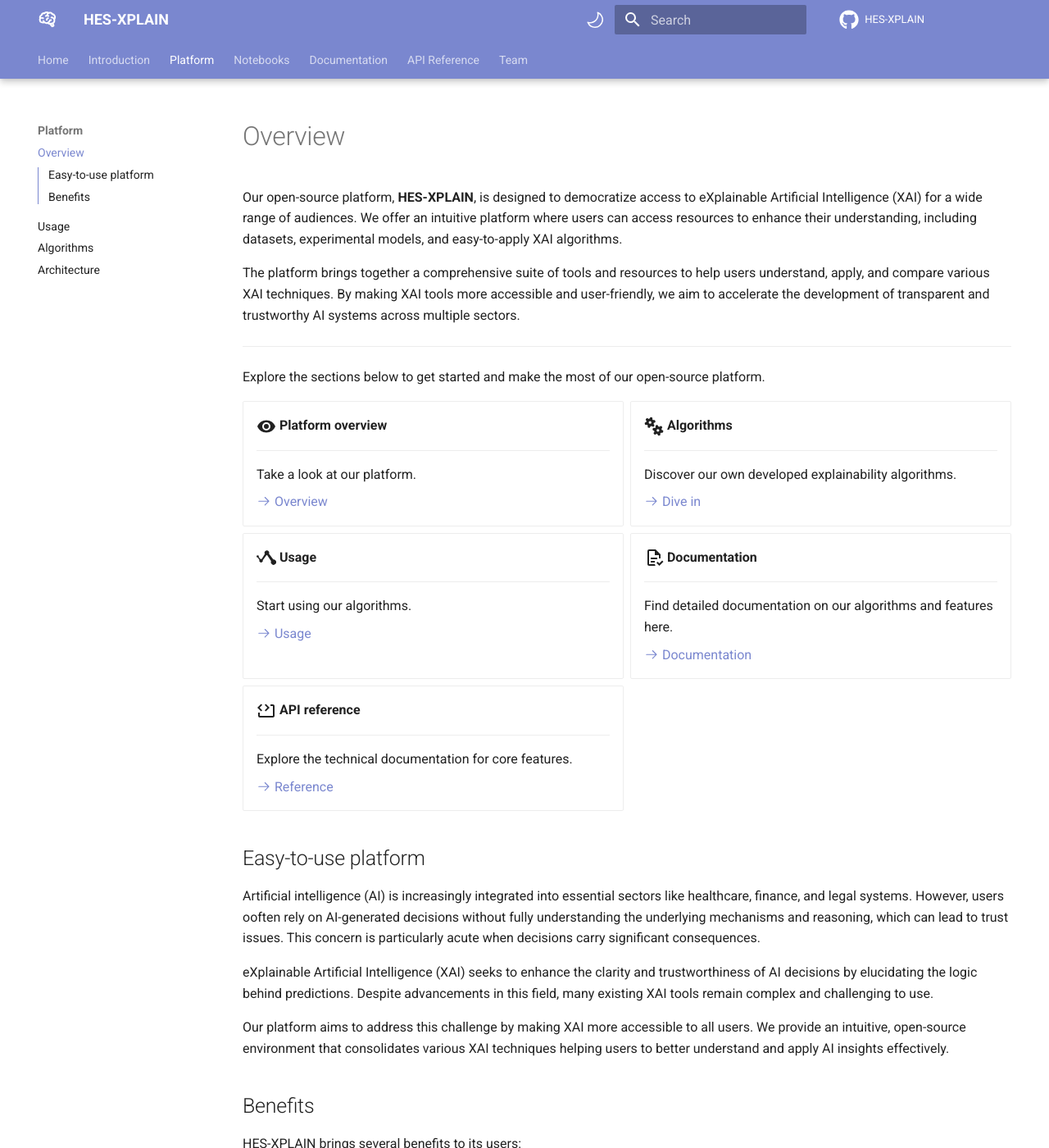
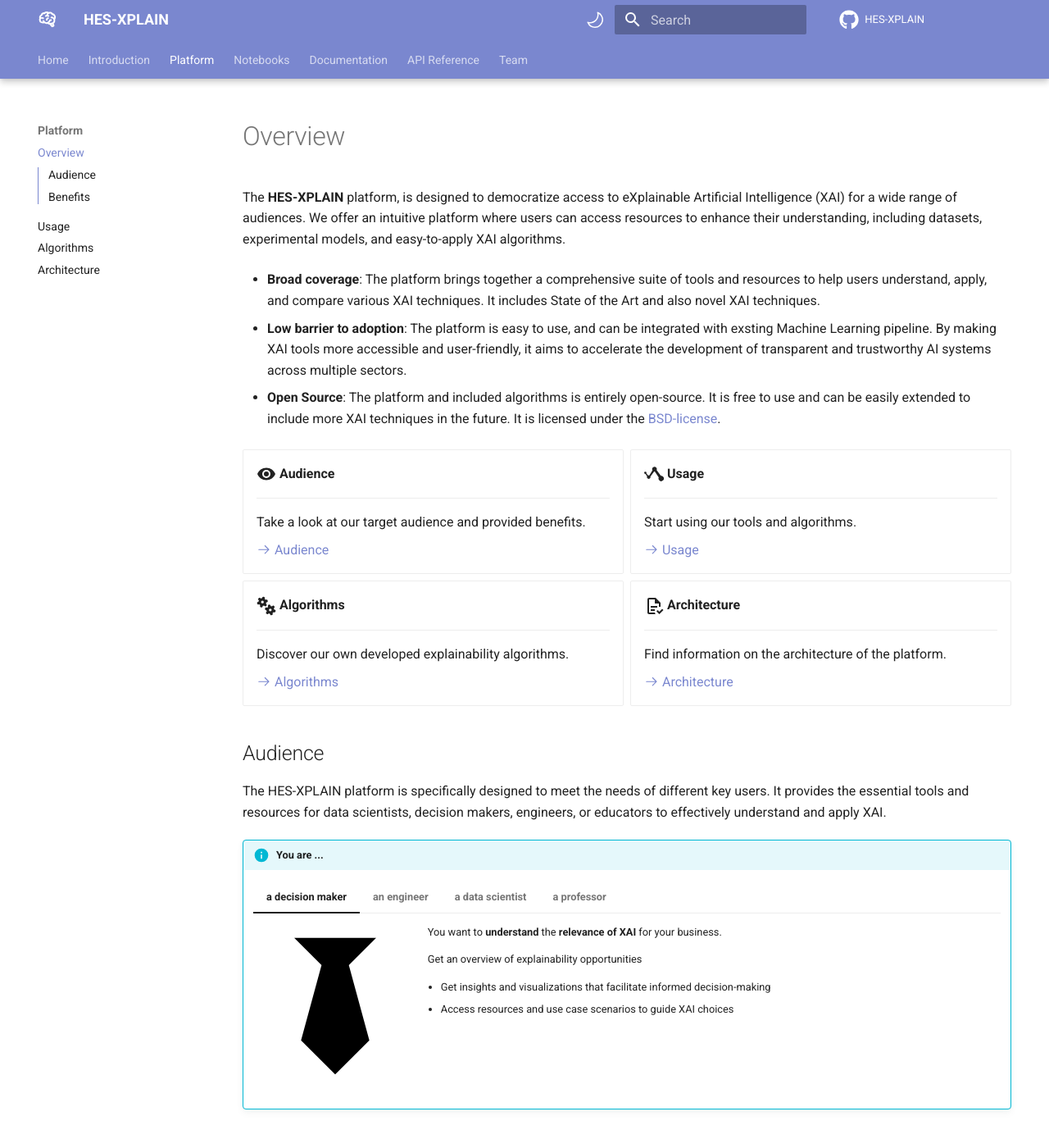
Before and after one commit to HES-XPLAIN/hes-xplain.github.io, an MkDocs documentation site: the page built from docs/platform/overview.md, in a window 1280 px wide and 1400 px high. Shown: the whole window at 82% size. Built offline with MkDocs 1.6.1 and Material for MkDocs 9.7.7, drawn with Linux system fonts in a browser that asks for light colours; comment, search, counter and statistics services are not loaded; some of the changed text lies outside the part shown.

Commit message:
Rework overview page

```diff
--- a/docs/platform/overview.md
+++ b/docs/platform/overview.md
@@ -1,21 +1,30 @@
 # Overview
 
-Our open-source platform, **HES-XPLAIN**, is designed to democratize access to eXplainable Artificial Intelligence (XAI) for a wide range of audiences. We offer an intuitive platform where users can access resources to enhance their understanding, including datasets, experimental models, and easy-to-apply XAI algorithms.
+The **HES-XPLAIN** platform, is designed to democratize access to eXplainable Artificial Intelligence (XAI) for a wide range of audiences. We offer an intuitive platform where users can access resources to enhance their understanding, including datasets, experimental models, and easy-to-apply XAI algorithms.
 
-The platform brings together a comprehensive suite of tools and resources to help users understand, apply, and compare various XAI techniques. By making XAI tools more accessible and user-friendly, we aim to accelerate the development of transparent and trustworthy AI systems across multiple sectors.
+- **Broad coverage**: The platform brings together a comprehensive suite of tools and resources to help users understand, apply, and compare various XAI techniques. It includes State of the Art and also novel XAI techniques.
 
----
+- **Low barrier to adoption**: The platform is easy to use, and can be integrated with exsting Machine Learning pipeline. By making XAI tools more accessible and user-friendly, it aims to accelerate the development of transparent and trustworthy AI systems across multiple sectors.
 
-Explore the sections below to get started and make the most of our open-source platform.
+- **Open Source**: The platform and included algorithms is entirely open-source. It is free to use and can be easily extended to include more XAI techniques in the future. It is licensed under the [BSD-license](../documentation/license.md).
+
 <div class="grid cards" markdown>
 
--   :material-eye:{ .lg .middle } **Platform overview**
+-   :material-eye:{ .lg .middle } **Audience**
 
     ---
 
-    Take a look at our platform.
+    Take a look at our target audience and provided benefits.
 
-    [:octicons-arrow-right-24: Overview](overview.md)
+    [:octicons-arrow-right-24: Audience](#audience)
+
+-   :simple-alwaysdata:{ .lg .middle } **Usage**
+
+    ---
+
+    Start using our tools and algorithms.
+
+    [:octicons-arrow-right-24: Usage](usage.md)
 
 -   :fontawesome-solid-gears:{ .lg .middle } **Algorithms**
 
@@ -23,50 +32,72 @@ Explore the sections below to get started and make the most of our open-source p
 
     Discover our own developed explainability algorithms.
 
-    [:octicons-arrow-right-24: Dive in](algos.md)
+    [:octicons-arrow-right-24: Algorithms](algos.md)
 
--   :simple-alwaysdata:{ .lg .middle } **Usage**
+-   :material-file-document-check-outline:{ .lg .middle } **Architecture**
 
     ---
 
-    Start using our algorithms.
+    Find information on the architecture of the platform.
 
-    [:octicons-arrow-right-24: Usage](usage.md)
-
--   :material-file-document-check-outline:{ .lg .middle } **Documentation**
-
-    ---
-
-    Find detailed documentation on our algorithms and features here.
-
-    [:octicons-arrow-right-24: Documentation](../documentation/overview.md)
-
--   :material-code-block-tags:{ .lg .middle } **API reference**
-
-    ---
-
-    Explore the technical documentation for core features.
-
-    [:octicons-arrow-right-24: Reference](../reference.md)
+    [:octicons-arrow-right-24: Architecture](architecture.md)
 
 </div>
 
 
-## Easy-to-use platform
+## Audience
 
-Artificial intelligence (AI) is increasingly integrated into essential sectors like healthcare, finance, and legal systems. However, users ooften rely on AI-generated decisions without fully understanding the underlying mechanisms and reasoning, which can lead to trust issues. This concern is particularly acute when decisions carry significant consequences.
+The HES-XPLAIN platform is specifically designed to meet the needs of different key users. It provides the essential tools and resources for data scientists, decision makers, engineers, or educators to effectively understand and apply XAI.
 
-eXplainable Artificial Intelligence (XAI) seeks to enhance the clarity and trustworthiness of AI decisions by elucidating the logic behind predictions. Despite advancements in this field, many existing XAI tools remain complex and challenging to use.
 
-Our platform aims to address this challenge by making XAI more accessible to all users. We provide an intuitive, open-source environment that consolidates various XAI techniques helping users to better understand and apply AI insights effectively.
+!!! info "You are ..."
+
+    === "a decision maker"
+
+        ![Decision maker](../assets/images/tie.svg){ width="200px", align=left }
+        You want to **understand** the **relevance of XAI** for your business.
+
+        Get an overview of explainability opportunities
+
+        - Get insights and visualizations that facilitate informed decision-making
+        - Access resources and use case scenarios to guide XAI choices
+
+    === "an engineer"
+
+        ![Engineer](../assets/images/hammer-wrench.svg){ width="200px", align=left }
+        You want to **try XAI algorithms**.
+
+        Get access to exploratory use cases notebooks and datasets
+
+        - Discover use cases as [Jupyter notebooks](../notebooks.md)
+        - Get datasets, algorithms and Python code
+
+    === "a data scientist"
+
+        ![Data scientist](../assets/images/test-tube.svg){ width="200px", align=left }
+        You want to **use XAI** algorithms along **your models**.
+
+        Get access to algorithmes and API documentation.
+
+        - Obtain Python PyPi packages
+        - Get extensive API documentation
+
+    === "a professor"
+
+        ![Professor](../assets/images/school.svg){ width="200px", align=left }
+        You want a tool to **facilitate teaching** of explainable AI.
+
+        Get access to tutorials and comprehensive guides.
+
+        - Provide students with practical knowledge and hands-on experience in XAI methodologies
+        - Deploy the platform on school IT infrastructure or public cloud
+        - Adapt provided use cases to teaching needs
 
 ## Benefits
 
 HES-XPLAIN brings several benefits to its users:
 
-- **Accessibility**: Makes XAI tools and techniques accessible to everyone, from beginners to experts.
-- **Ease of Use**: User-friendly interface and comprehensive resources simplify the application of XAI.
-- **Educational Value**: Facilitates the teaching and learning of XAI through tutorials and guides.
-- **Versatility**: Supports various data types and integrates multiple XAI methods for comprehensive analysis.
-
----
+- **Accessibility**: HES-XPLAIN makes explainable AI (XAI) tools and techniques available to users of all skill levels, from novices to seasoned experts.
+- **User-Friendly Design**: With an intuitive interface and extensive resources, HES-XPLAIN simplifies the application of XAI, making it easy for users to navigate and use its features.
+- **Educational Value**: The platform enhances the teaching and learning experience of XAI through a variety of tutorials and guides, helping users to deepen their understanding.
+- **Versatility**: HES-XPLAIN supports diverse data types and integrates multiple XAI methods, allowing for comprehensive analysis and insights across various applications.
```
Also changed, not shown: docs/platform/usage.md (+4 -44 lines).
